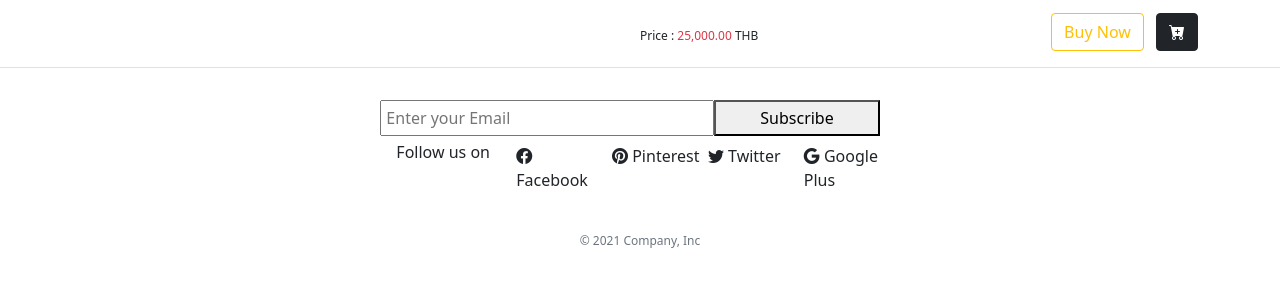
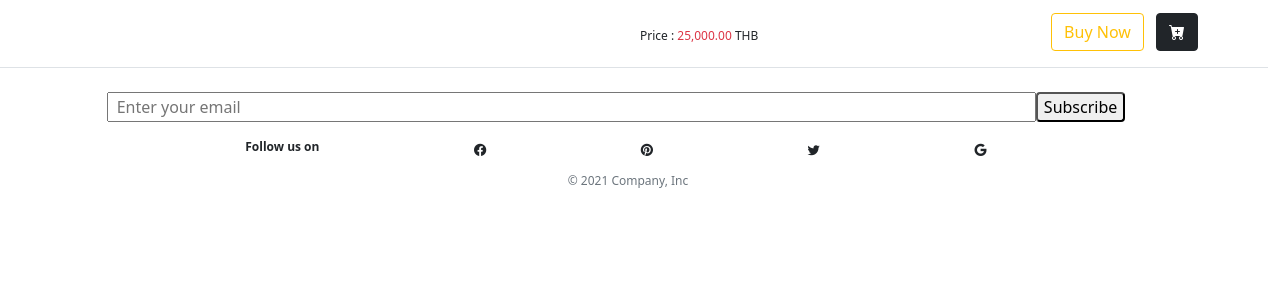
Before and after one commit to FourthTS/dii_M4_06, a plain HTML site: page shiba_blck.html in a window 1280 px wide. Shown: the part 462-748 px from the top of the page. Drawn offline with nearby package versions, Linux system fonts and the light colour scheme.

Commit message:
edit footer

```diff
--- a/shiba_blck.html
+++ b/shiba_blck.html
@@ -171,40 +171,26 @@
     </div>
 
 
-
-    <!-- Footer box-->
-    <div class="row">
-      <footer>
-        <div class="nav justify-content-center border-top pb-3 mb-3">
-          <div style="margin-top: 2rem">
-            <div class="row" style="width: 500px">
-              <input
-                class="col-8 p-1"
-                type="text"
-                placeholder="Enter your Email"
-              /><button class="col-4 p-1" type="button">Subscribe</button>
-            </div>
-            <div class="row p-1 ju">
-              <div class="col-3">Follow us on</div>
-              <div class="col miniSize p-1">
-                <i class="bi bi-facebook"> </i>Facebook
-              </div>
-              <div class="col miniSize p-1">
-                <i class="bi bi-pinterest"></i> Pinterest
-              </div>
-              <div class="col miniSize p-1">
-                <i class="bi bi-twitter"></i> Twitter
-              </div>
-              <div class="col miniSize p-1">
-                <i class="bi bi-google"></i> Google Plus
-              </div>
-            </div>
-          </div>
-        </div>
-        <p class="text-center text-muted">© 2021 Company, Inc</p>
-      </footer>
+ <!--Footer box-->
+ <footer>
+  <div class="row col-12 border-top pt-4">
+   <div class="col-1"></div>
+   <div class="row col-10">
+    <div class="d-flex">
+      <div style="width: 100%;"><input class="w-100 px-2" type="text" placeholder="Enter your email"></div>
+      <div><button type="submit" class="btnmb-4 rounded">Subscribe</button></div>
     </div>
-
+    <div class="contect d-flex pt-2 justify-content-evenly ">
+      <div class="pt-2 pe-3"><p>Follow us on</p></div>
+      <div class="pt-2 pe-3"><i class="bi bi-facebook small"></i></div>
+      <div class="pt-2 pe-3"><i class="bi bi-pinterest small"></i></div>
+      <div class="pt-2 pe-3"><i class="bi bi-twitter small"></i></div>
+      <div class="pt-2" ><i class="bi bi-google small"></i></div>
+    </div>
+  </div>
+  <div class="col-1"></div>
+<p class="text-center text-muted">© 2021 Company, Inc</p>
+</footer>
     <script
       src="https://cdn.jsdelivr.net/npm/bootstrap@5.1.3/dist/js/bootstrap.bundle.min.js"
       integrity="sha384ka7Sk0Gln4gmtz2MlQnikT1wXgYsOg+OMhuP+IlRH9sENBO0LRn5q+8nbTov4+1p"
--- a/style.css
+++ b/style.css
@@ -47,3 +47,7 @@ a:hover{
 .navbar-nav li a{
     font-weight: bold;
 }
+.contect{
+    font-size: 14px;
+    font-weight: bold;
+}
```
Also changed, not shown: index.html (+20 -1 lines), payment.html (+21 -17 lines), poodle.html (+20 -1 lines).
